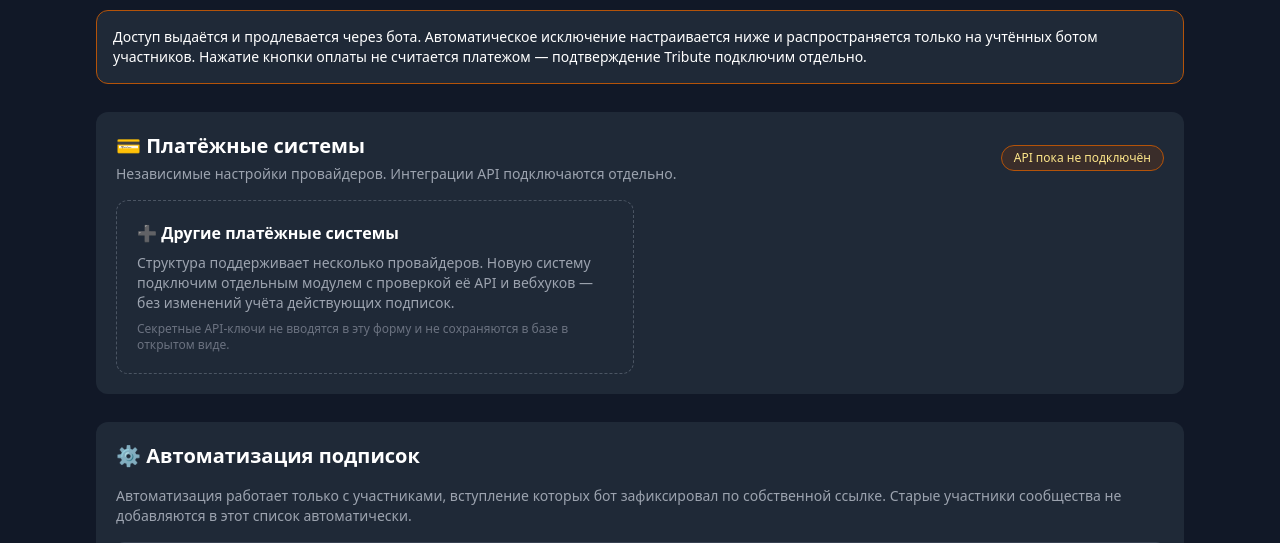
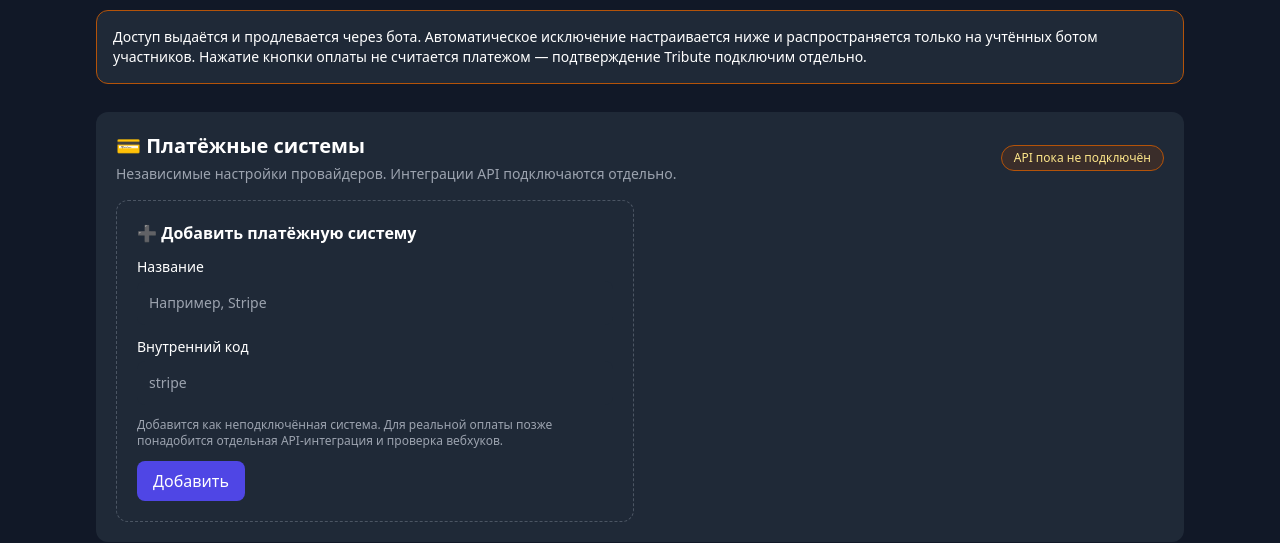
Before and after one commit to vazhap519/dato-telegram, a FastAPI app: template admin/templates/subscriptions.html in a window 1280 px wide. Shown: the part 190-733 px from the top of the page. Run offline with FastAPI, Linux system fonts and the light colour scheme; the template is opened without the code that fills it, so the values that code supplies are empty; parts of the project's set-up code (start-up, migrations or seed data) failed here and were passed over; some libraries are stand-ins or nearby versions.

Commit message:
Enable registering future payment providers in subscriptions panel

```diff
--- a/admin/templates/subscriptions.html
+++ b/admin/templates/subscriptions.html
@@ -14,7 +14,7 @@
 <div><h2 class="font-semibold text-xl">💳 Платёжные системы</h2><p class="text-gray-400 text-sm mt-1">Независимые настройки провайдеров. Интеграции API подключаются отдельно.</p></div>
 <span class="rounded-full border border-amber-700 bg-amber-900/30 px-3 py-1 text-xs text-amber-200">API пока не подключён</span>
 </div>
-{% if request.query_params.get('provider')=='saved' %}<p class="text-green-300 text-sm">Настройки провайдера сохранены.</p>{% endif %}
+{% if request.query_params.get('provider')=='saved' %}<p class="text-green-300 text-sm">Настройки провайдера сохранены.</p>{% elif request.query_params.get('provider')=='added' %}<p class="text-green-300 text-sm">Платёжная система добавлена в реестр (пока без API).</p>{% endif %}
 <div class="grid md:grid-cols-2 gap-3">
 {% for provider in payment_providers %}
 <form method="post" action="/subscriptions/provider" class="bg-gray-700/60 border border-gray-600 rounded-xl p-4 space-y-3">
@@ -33,11 +33,14 @@
 <p class="text-xs text-amber-200">Переключатель сохраняет предпочтение. Пока нет проверки API и вебхуков, оплата и автоматическая выдача доступа через этот провайдер выключены.</p>
 <button type="submit" class="bg-indigo-600 hover:bg-indigo-500 px-4 py-2 rounded-lg">Сохранить настройки</button>
 </form>{% endfor %}
-<div class="rounded-xl border border-dashed border-gray-600 p-5 flex flex-col justify-center gap-2">
-<h3 class="font-semibold">➕ Другие платёжные системы</h3>
-<p class="text-gray-400 text-sm">Структура поддерживает несколько провайдеров. Новую систему подключим отдельным модулем с проверкой её API и вебхуков — без изменений учёта действующих подписок.</p>
-<p class="text-xs text-gray-500">Секретные API-ключи не вводятся в эту форму и не сохраняются в базе в открытом виде.</p>
-</div>
+<form method="post" action="/subscriptions/provider/add" class="rounded-xl border border-dashed border-gray-600 p-5 flex flex-col gap-3">
+<input type="hidden" name="csrf_token" value="{{ csrf_token }}">
+<h3 class="font-semibold">➕ Добавить платёжную систему</h3>
+<label class="text-sm">Название<input name="name" required minlength="2" maxlength="80" placeholder="Например, Stripe" class="w-full mt-1 p-3 rounded-lg bg-gray-800"></label>
+<label class="text-sm">Внутренний код<input name="code" required minlength="2" maxlength="40" pattern="[a-zA-Z0-9_-]+" placeholder="stripe" class="w-full mt-1 p-3 rounded-lg bg-gray-800"></label>
+<p class="text-gray-400 text-xs">Добавится как неподключённая система. Для реальной оплаты позже понадобится отдельная API-интеграция и проверка вебхуков.</p>
+<button class="rounded-lg px-4 py-2 bg-indigo-600 hover:bg-indigo-500 self-start">Добавить</button>
+</form>
 </div>
 </section>
 <section class="bg-gray-800 rounded-xl p-5 space-y-4" id="subscription-automation">
```
